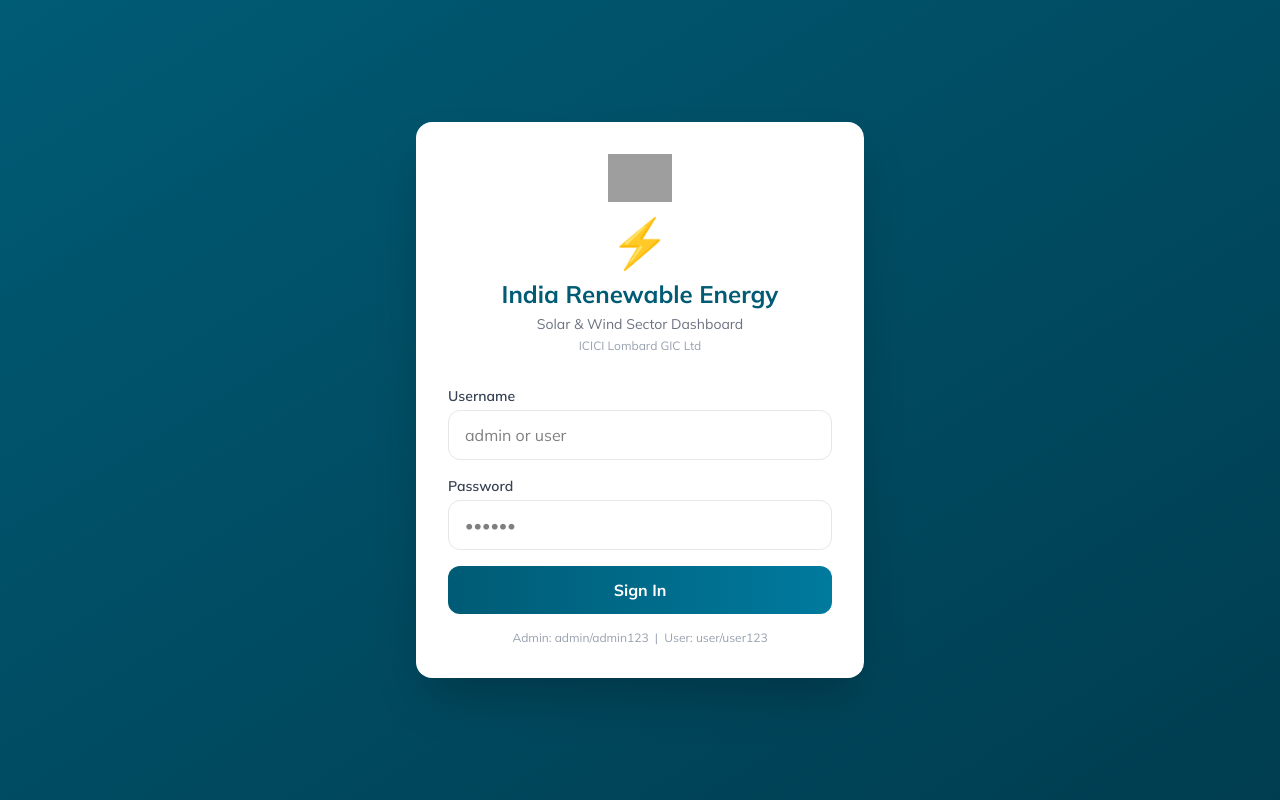
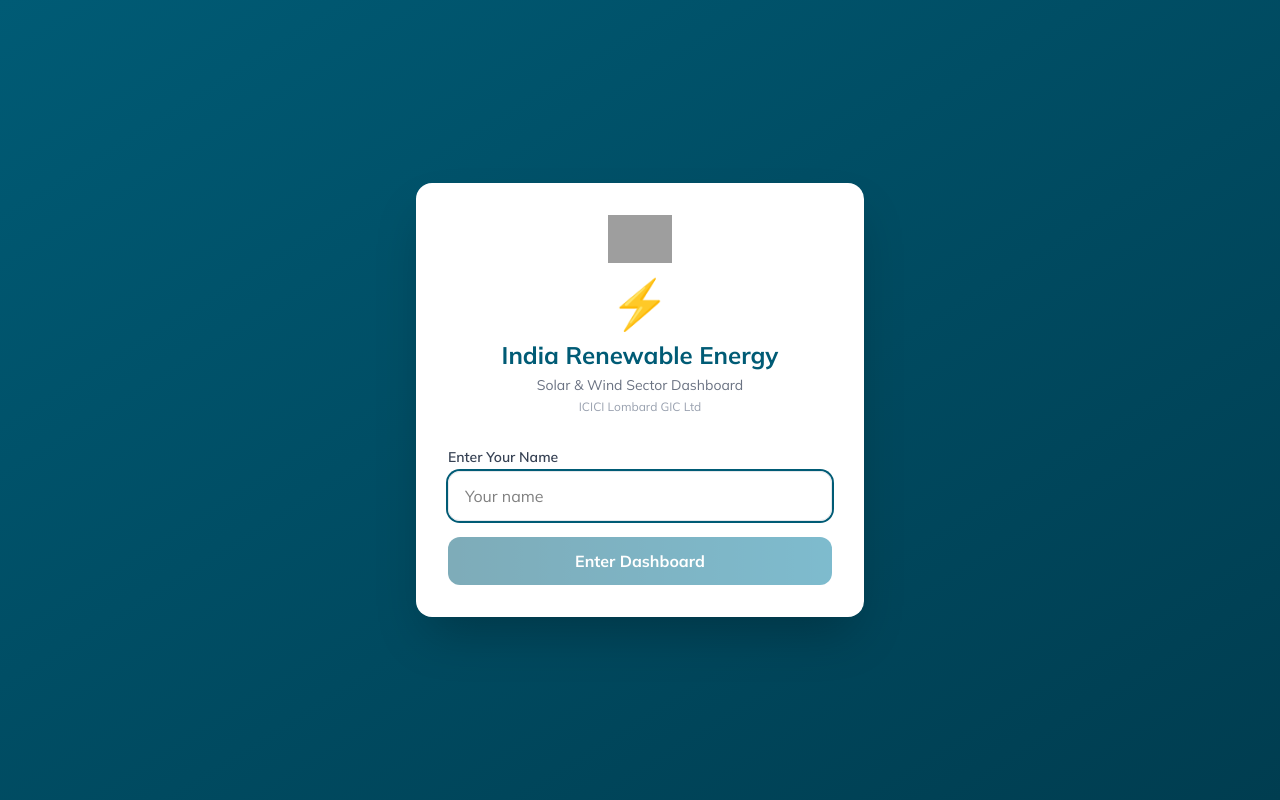
Before and after one commit to deepakarora15/india-renewable-energy-dashboard, a React (Vite) app: page / in a window 1280 px wide. Built offline with nearby package versions, Linux system fonts and the light colour scheme; grey boxes are pictures that could not be loaded.

Commit message:
Simplify login - name only, no password

```diff
--- a/src/components/Login.tsx
+++ b/src/components/Login.tsx
@@ -1,25 +1,14 @@
 import { useState } from 'react';
 import { useAppStore } from '../store';
 
-const CREDS: Record<string, { password: string; role: 'admin' | 'user' }> = {
-  admin: { password: 'admin123', role: 'admin' },
-  user: { password: 'user123', role: 'user' },
-};
-
 export default function Login() {
   const setUser = useAppStore((s) => s.setUser);
-  const [username, setUsername] = useState('');
-  const [password, setPassword] = useState('');
-  const [error, setError] = useState('');
+  const [name, setName] = useState('');
 
-  const handleLogin = (e: React.FormEvent) => {
+  const handleEnter = (e: React.FormEvent) => {
     e.preventDefault();
-    const cred = CREDS[username];
-    if (cred && cred.password === password) {
-      setUser({ username, role: cred.role });
-    } else {
-      setError('Invalid credentials. Try admin/admin123 or user/user123');
-    }
+    if (!name.trim()) return;
+    setUser({ username: name.trim(), role: 'admin' });
   };
 
   return (
@@ -39,38 +28,26 @@
           <p className="text-sm text-gray-500 mt-1">Solar & Wind Sector Dashboard</p>
           <p className="text-xs text-gray-400 mt-1">ICICI Lombard GIC Ltd</p>
         </div>
-        <form onSubmit={handleLogin} className="space-y-4">
+        <form onSubmit={handleEnter} className="space-y-4">
           <div>
-            <label className="block text-sm font-semibold text-gray-700 mb-1">Username</label>
+            <label className="block text-sm font-semibold text-gray-700 mb-1">Enter Your Name</label>
             <input
               type="text"
-              value={username}
-              onChange={(e) => setUsername(e.target.value)}
+              value={name}
+              onChange={(e) => setName(e.target.value)}
               className="w-full px-4 py-3 border border-gray-200 rounded-xl focus:outline-none focus:ring-2 focus:ring-[#005B75] text-base"
-              placeholder="admin or user"
+              placeholder="Your name"
+              autoFocus
             />
           </div>
-          <div>
-            <label className="block text-sm font-semibold text-gray-700 mb-1">Password</label>
-            <input
-              type="password"
-              value={password}
-              onChange={(e) => setPassword(e.target.value)}
-              className="w-full px-4 py-3 border border-gray-200 rounded-xl focus:outline-none focus:ring-2 focus:ring-[#005B75] text-base"
-              placeholder="••••••"
-            />
-          </div>
-          {error && <p className="text-red-500 text-sm">{error}</p>}
           <button
             type="submit"
-            className="w-full py-3 bg-gradient-to-r from-[#005B75] to-[#007A9E] text-white font-bold rounded-xl hover:opacity-90 transition text-base"
+            disabled={!name.trim()}
+            className="w-full py-3 bg-gradient-to-r from-[#005B75] to-[#007A9E] text-white font-bold rounded-xl hover:opacity-90 transition text-base disabled:opacity-50"
           >
-            Sign In
+            Enter Dashboard
           </button>
         </form>
-        <div className="mt-4 text-xs text-center text-gray-400">
-          Admin: admin/admin123 &nbsp;|&nbsp; User: user/user123
-        </div>
       </div>
     </div>
   );
```
